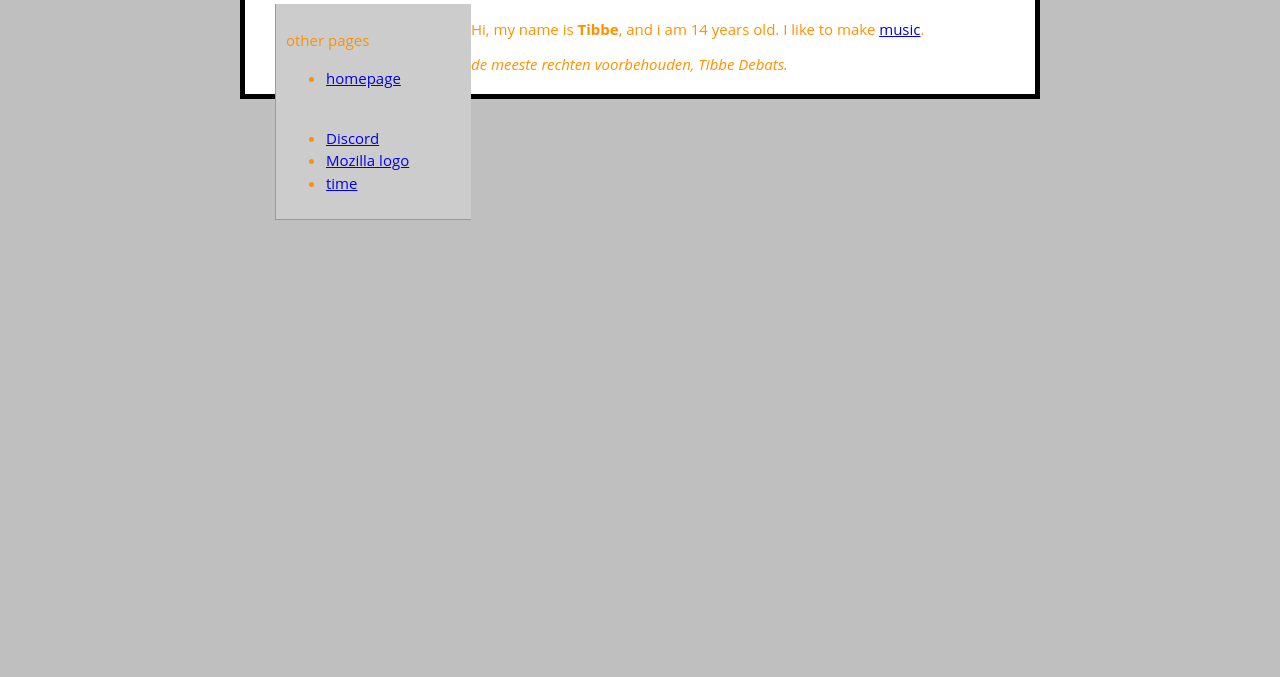
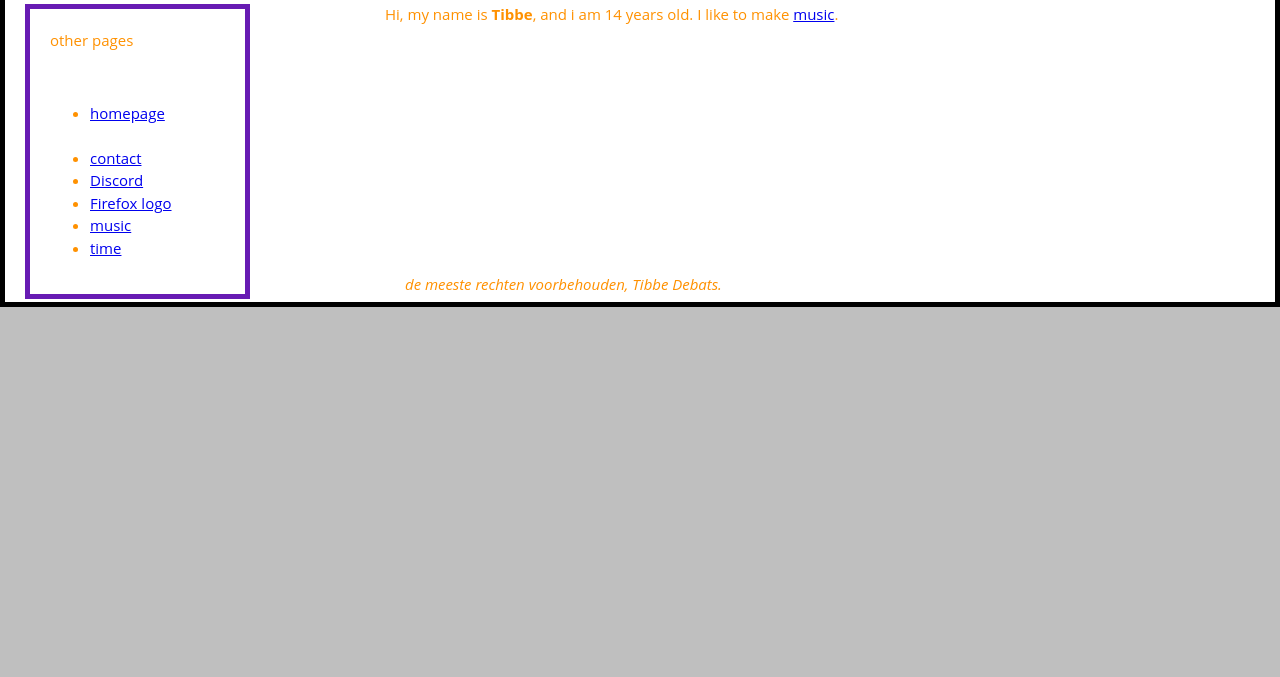
Before and after one commit to CaligoEurilochus/CaligoEurilochus.github.io, a plain HTML site: page index.html in a window 1280 px wide. Shown: the part 123-800 px from the top of the page. Drawn offline with Linux system fonts and the light colour scheme; a web font is replaced by a local one.

Commit message:
Add files via upload

```diff
--- a/index.html
+++ b/index.html
@@ -11,20 +11,22 @@
 	<link rel="stylesheet" media="screen" href="http://fontlibrary.org/face/blogger-sans-bold-otf" type="text/css"/>
 </head>
 <body>
-	<div id="site-name">
+	<div id="content">
 	<h1>Tibbe Debats</h1>
 	</div>
 	<div id="navBar">
-		<p>other pages<p>
+		<p>other pages</p>
 		<ul>
-			<li><a href="index.html">homepage</a></p>
+			<li><a href="index.html">homepage</a></li>
 			<br>
+			<li><a href="contact.html">contact</a></li>
 			<li><a href="music/discord.html">Discord</a></li>
-			<li><a href="Mozilla-logo.html">Mozilla logo</a></li>
+			<li><a href="Mozilla-logo.html">Firefox logo</a></li>
+			<li><a href="music">music</a></li>
 			<li><a href="time.html">time</a></li>
 		</ul>
 	</div>
-	<div id="content">
+	<div id="intro">
 	<p>Hi, my name is <strong>Tibbe</strong>, and i am 14 years old. I like to make <a href="music">music</a>.</p>
 	<address>de meeste rechten voorbehouden, Tibbe Debats.</address>
 	</div>
--- a/styles/style.css
+++ b/styles/style.css
@@ -8,16 +8,21 @@ html {
 
 #navBar {
 	Background-color: #CCC;
-	border-bottom: #999;
-	border-left: #999;
+
+/*	border-bottom: #999;
+	border-left: #999;	*/
 	border-width: 0 0 thin thin;
 	border-style: none none groove groove;
 	display: block;
 	float: left;
-	margin: 0 0 0 10px;
-	padding: 10px 10px 10px 10px;
 	width: 175px;
 	line-height: 1.5em;
+	width: 120 px;
+	margin: 0px 30px 50px auto;
+	background-color: #FFFFFF;
+	padding: 20px 20px 20px 20px;
+	border: 5px solid black;
+	border-color: #671BB3
 
 }
 
@@ -44,17 +49,37 @@ h2 {
 
 
 body {
+	/*width: 750px;
+	*/
+	margin: 0 auto;
+	background-color: #FFFFFF;
+	padding: 0 20px 20px 20px;
+	border: 5px solid black; /*Hoe dik, en welke kleur de rand is*/
+	height: 400px /*hoever het hoofd gedeelt naar beneden gaat*/
+}
+
+/*#content {
 	width: 750px;
 	margin: 0 auto;
 	background-color: #FFFFFF;
 	padding: 0 20px 20px 20px;
 	border: 5px solid black;
+}	*/
+
+
+
+p {
+	width: 750px;
+	color: #FF9100;
+	margin: 0px 120px 50px auto; /*de eerste is de afstand van boven, de tweede de afstand van links, de derde is de afstand onder de tekst, en de derde is de afstand van rechts*/
+}
+
+address {
+	width: 800px;
+	margin: 250px 50px 50px auto;
 }
 
 
-p {
-	color: #FF9100;
-}
 
 img {
 	display: block;
```
Lines whose indentation alone changed are shown as unchanged.
